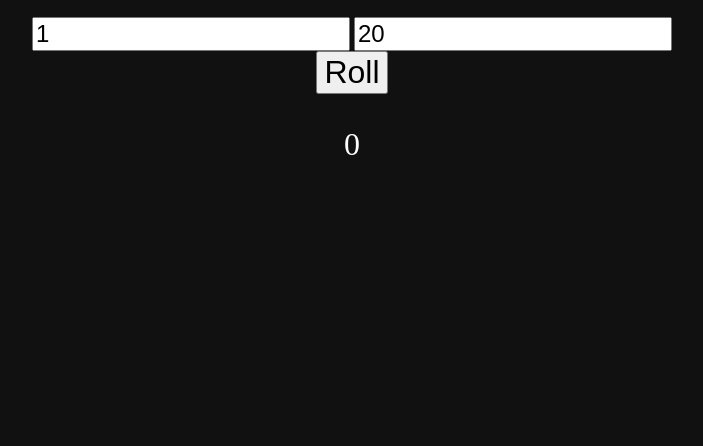
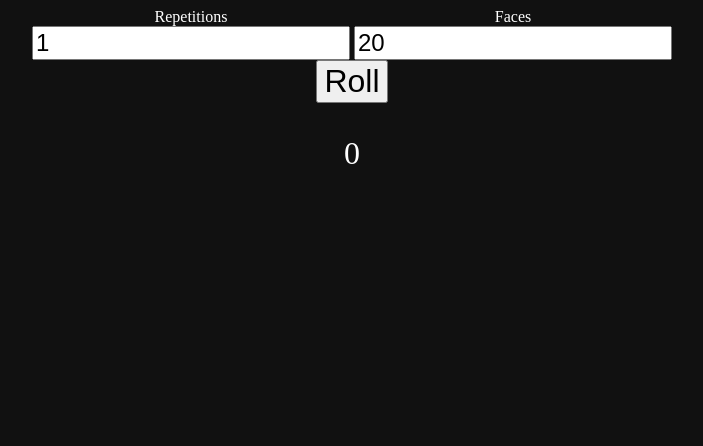
Before and after one commit to shanemcdo/dice_roller, a plain HTML site: page index.html in a window 1280 px wide. Shown: the part 354-800 px from the top of the page, without its empty margins (288-991 px from the left). Drawn offline with Linux system fonts and the light colour scheme.

Commit message:
Add labels for reps and faces

```diff
--- a/index.css
+++ b/index.css
@@ -18,6 +18,14 @@ html, body{
     text-align: center;
 }
 
+.input-group{
+    display: inline-block;
+}
+
+.input-group label{
+    display: block;
+}
+
 input{
     font-size: 1.5rem;
 }
--- a/index.html
+++ b/index.html
@@ -10,8 +10,14 @@
     <body>
         <div class="content">
             <h1 id="title">Dice Roller</h1>
-            <input type="number" id="reps" value=1>
-            <input type="number" id="faces" value=20>
+            <div class="input-group">
+                <label for="reps">Repetitions</label>
+                <input name="reps" type="number" id="reps" value=1>
+            </div>
+            <div class="input-group">
+                <label for="faces">Faces</label>
+                <input name="faces" type="number" id="faces" value=20>
+            </div>
             <br>
             <button id="roll-button" onclick="roll()">Roll</button>
             <p id="output">0</p>
```
